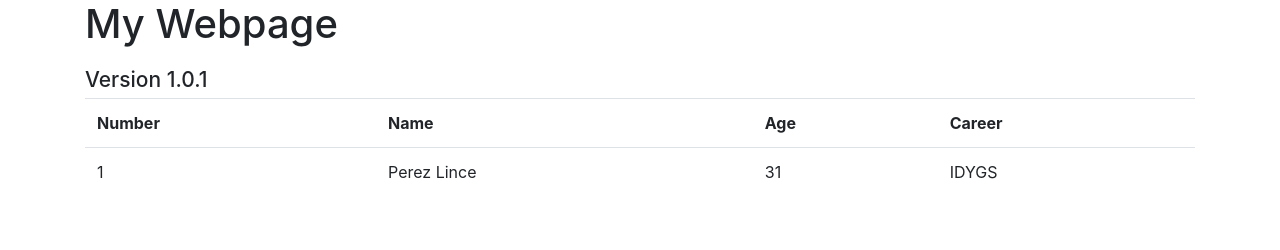
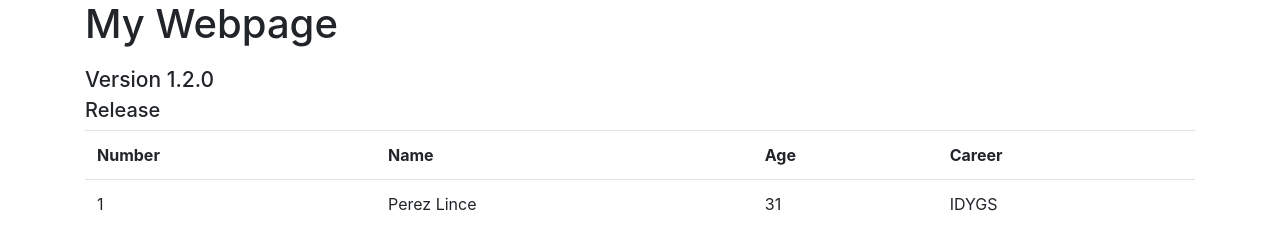
Before and after one commit to Linx002/CICDLinx002, a plain HTML site: page public/index.html in a window 1280 px wide. Drawn offline with nearby package versions, Linux system fonts and the light colour scheme.

Commit message:
Release Branch Update

```diff
--- a/public/index.html
+++ b/public/index.html
@@ -12,7 +12,8 @@
 <body>
     <div class="container">
         <h1>My Webpage</h1>
-        <h3><sub>Version 1.0.1</sub></h3>
+        <h3><sub>Version 1.2.0</sub></h3>
+        <h5>Release</h5>
     </div>
     <div class="container">
         <table class="table">
```
